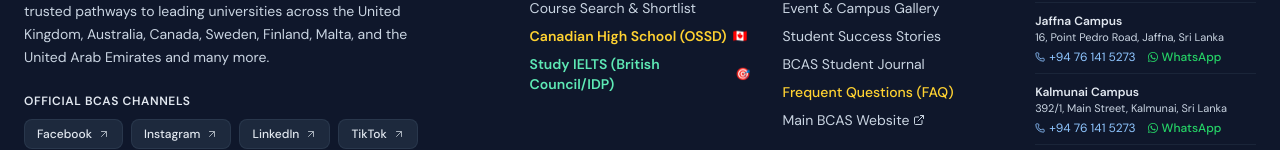
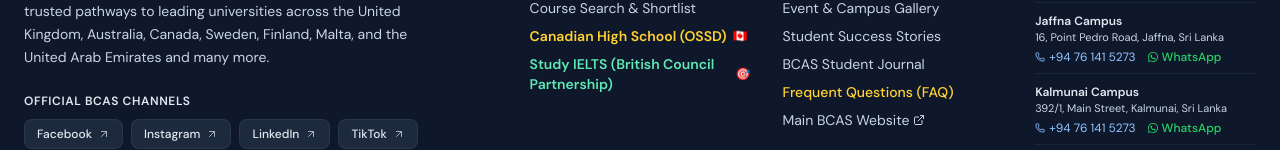
Before and after one commit to ahmathmusharraf/BCASInternational1, a React (Vite) app: page / in a window 1280 px wide. Shown: the part 6393-6543 px from the top of the page. Built offline with nearby package versions, Linux system fonts and the light colour scheme; no server answers.

Commit message:
Update footer text and add CSS class for legal section

```diff
--- a/src/components/layout/Footer.tsx
+++ b/src/components/layout/Footer.tsx
@@ -110,7 +110,7 @@ export const Footer: React.FC = () => {
                   onClick={() => navigateTo('ielts')}
                   className="text-emerald-300 hover:text-white transition-colors cursor-pointer text-left font-semibold flex items-center gap-1.5"
                 >
-                  <span>Study IELTS (British Council/IDP)</span>
+                  <span>Study IELTS (British Council Partnership)</span>
                   <span className="text-xs">🎯</span>
                 </button>
               </li>
@@ -240,7 +240,7 @@ export const Footer: React.FC = () => {
         </div>
 
         {/* Bottom Disclaimers and Copyright */}
-        <div className="pt-5 sm:pt-8 flex flex-col md:flex-row items-center justify-between gap-3 sm:gap-4 text-xs text-slate-300">
+        <div className="pt-5 sm:pt-8 flex flex-col md:flex-row items-center justify-between gap-3 sm:gap-4 text-xs text-slate-300 bcas-footer-legal">
           <div className="text-center md:text-left space-y-1">
             <div className="flex flex-wrap items-center gap-x-2.5 gap-y-1">
               <p>© {currentYear} BCAS International University Placements. All rights reserved.</p>
```
